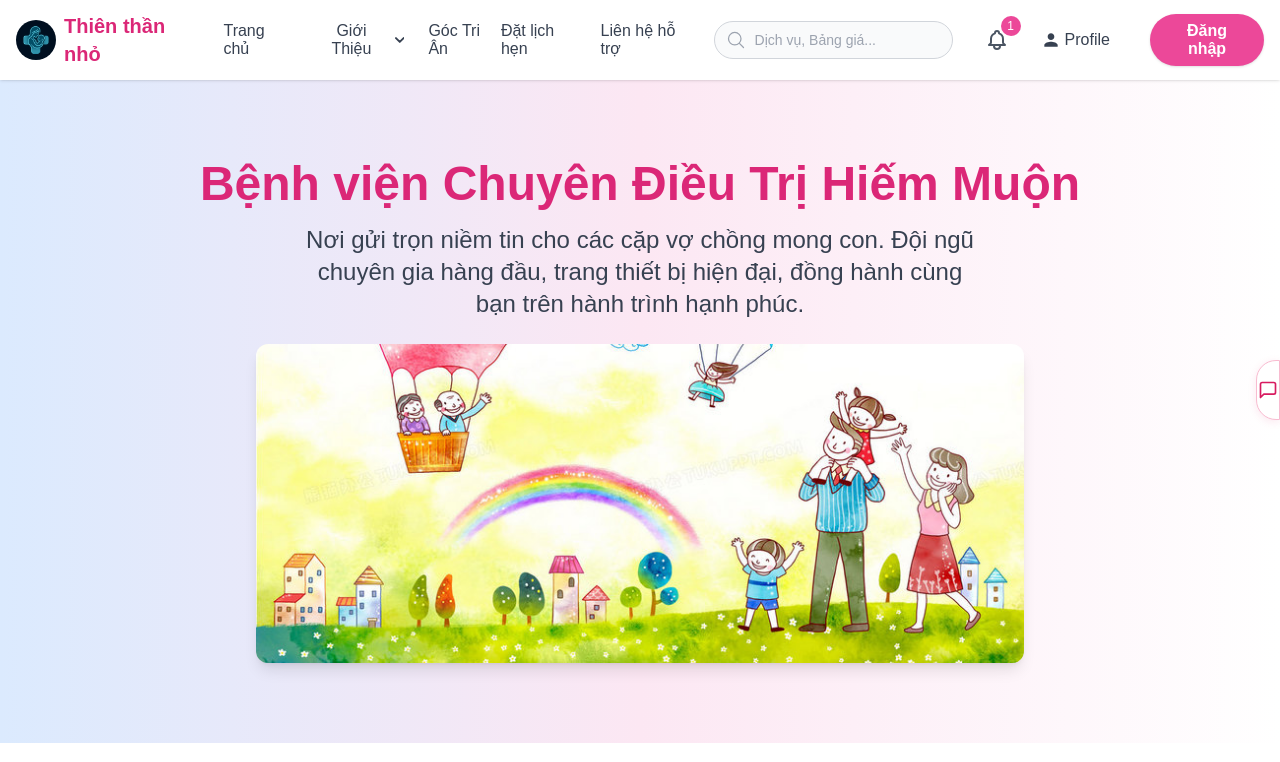
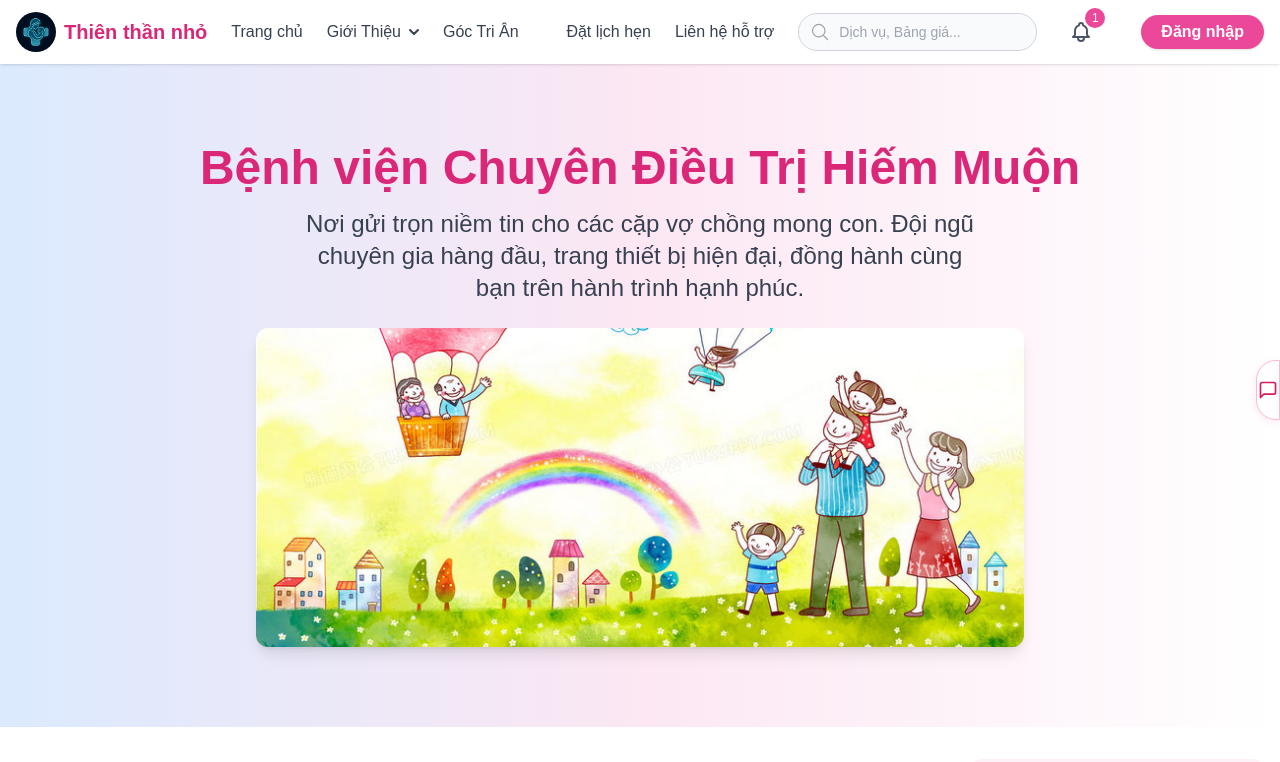
Before and after one commit to MinMinstd/frontend-infertility-system, a React (Vite) app: page / in a window 1280 px wide. Shown: the top 762 px of the page. Built offline with nearby package versions, Linux system fonts and the light colour scheme.

Commit message:
update when login success change button Login to Profile

```diff
--- a/src/App.tsx
+++ b/src/App.tsx
@@ -1,4 +1,5 @@
 import { BrowserRouter, Routes, Route } from "react-router-dom";
+import { AuthProvider } from "./context/AuthContext";
 import Home from "./pages/customer/Home";
 import Services from "./pages/customer/Services";
 import Doctors from "./pages/customer/Doctor";
@@ -16,6 +17,7 @@ import LoginPage from "./pages/customer/Login";
 
 export default function App() {
   return (
+    <AuthProvider>
       <BrowserRouter>
         <div className="min-h-screen flex flex-col">
           <Header />
@@ -43,5 +45,6 @@ export default function App() {
           <Footer />
         </div>
       </BrowserRouter>
+    </AuthProvider>
   );
 }
--- a/src/components/Header.tsx
+++ b/src/components/Header.tsx
@@ -3,6 +3,7 @@ import Notification from "./Notification";
 import Search from "./Search";
 import { useState } from "react";
 import { Link } from "react-router-dom";
+import { useAuth } from "../context/AuthContext";
 
 const rightNavLinks = [
   { name: "Đặt lịch hẹn", href: "/appointment" },
@@ -11,6 +12,7 @@ const rightNavLinks = [
 
 export default function Header() {
   const [showDropdown, setShowDropdown] = useState(false);
+  const { isLoggedIn } = useAuth();
 
   return (
     <header className="bg-white shadow sticky top-0 z-50">
@@ -100,7 +102,7 @@ export default function Header() {
           </a>
         </nav>
 
-        {/* Right nav + Login + Profile */}
+        {/* Right nav + Login/Profile */}
         <nav className="flex gap-6 items-center">
           {rightNavLinks.map((link) => (
             <a
@@ -115,7 +117,8 @@ export default function Header() {
 
           <Search />
           <Notification />
-          {/* Nút Profile */}
+
+          {isLoggedIn ? (
             <Link
               to="/profile"
               className="flex items-center gap-1 text-gray-700 hover:text-pink-500 transition-colors"
@@ -126,11 +129,13 @@ export default function Header() {
                 viewBox="0 0 24 24"
                 xmlns="http://www.w3.org/2000/svg"
               >
-              <path d="M12 12c2.21 0 4-1.79 4-4s-1.79-4-4-4-4 1.79-4 4 1.79 4 4 4zm0 2c-2.67 0-8 1.34-8 4v2h16v-2c0-2.66-5.33-4-8-4z"/>
+                <path d="M12 12c2.21 0 4-1.79 4-4s-1.79-4-4-4-4 1.79-4 4 1.79 4 4 4zm0 2c-2.67 0-8 1.34-8 4v2h16v-2c0-2.66-5.33-4-8-4z" />
               </svg>
               Profile
             </Link>
+          ) : (
             <LoginButton />
+          )}
         </nav>
       </div>
     </header>
--- /dev/null
+++ b/src/context/AuthContext.tsx
@@ -0,0 +1,31 @@
+import { createContext, useContext, useState } from "react";
+import type { ReactNode } from "react";
+
+interface AuthContextType {
+  isLoggedIn: boolean;
+  login: () => void;
+  logout: () => void;
+}
+
+const AuthContext = createContext<AuthContextType | undefined>(undefined);
+
+export function AuthProvider({ children }: { children: ReactNode }) {
+  const [isLoggedIn, setIsLoggedIn] = useState(false);
+
+  const login = () => setIsLoggedIn(true);
+  const logout = () => setIsLoggedIn(false);
+
+  return (
+    <AuthContext.Provider value={{ isLoggedIn, login, logout }}>
+      {children}
+    </AuthContext.Provider>
+  );
+}
+
+export function useAuth() {
+  const context = useContext(AuthContext);
+  if (context === undefined) {
+    throw new Error("useAuth must be used within an AuthProvider");
+  }
+  return context;
+}
--- /dev/null
+++ b/src/context/auth-context.tsx
@@ -0,0 +1,25 @@
+import { createContext, useState } from "react";
+import type { ReactNode } from "react";
+
+interface AuthContextType {
+  isLoggedIn: boolean;
+  login: () => void;
+  logout: () => void;
+}
+
+export const AuthContext = createContext<AuthContextType | undefined>(
+  undefined
+);
+
+export function AuthProvider({ children }: { children: ReactNode }) {
+  const [isLoggedIn, setIsLoggedIn] = useState(false);
+
+  const login = () => setIsLoggedIn(true);
+  const logout = () => setIsLoggedIn(false);
+
+  return (
+    <AuthContext.Provider value={{ isLoggedIn, login, logout }}>
+      {children}
+    </AuthContext.Provider>
+  );
+}
--- /dev/null
+++ b/src/context/useAuth.ts
@@ -0,0 +1,10 @@
+import { useContext } from "react";
+import { AuthContext } from "./auth-context";
+
+export function useAuth() {
+  const context = useContext(AuthContext);
+  if (context === undefined) {
+    throw new Error("useAuth must be used within an AuthProvider");
+  }
+  return context;
+}
--- a/src/pages/customer/Login.tsx
+++ b/src/pages/customer/Login.tsx
@@ -1,5 +1,7 @@
 import { useForm } from "react-hook-form";
-import { useState } from "react";
+import { useNavigate } from "react-router-dom";
+import { message } from "antd";
+import { useAuth } from "../../context/AuthContext";
 
 interface LoginFormInputs {
   userOrEmail: string;
@@ -13,13 +15,29 @@ const LoginPage = () => {
     formState: { errors },
   } = useForm<LoginFormInputs>();
 
-  const [isLoggedIn, setIsLoggedIn] = useState(false);
+  const navigate = useNavigate();
+  const { login } = useAuth();
 
-  const onSubmit = (data: LoginFormInputs) => {
-    // Xử lý đăng nhập ở đây
-    // alert(JSON.stringify(data));
-    setIsLoggedIn(true);
-    console.log(data);
+  const onSubmit = async (data: LoginFormInputs) => {
+    try {
+      // TODO: Thêm logic gọi API đăng nhập ở đây
+      console.log("Login data:", data); // Log dữ liệu đăng nhập
+
+      // Đánh dấu đã đăng nhập
+      login();
+
+      // Hiển thị thông báo thành công
+      message.success("Đăng nhập thành công!");
+
+      // Đợi 1 giây để người dùng thấy thông báo
+      setTimeout(() => {
+        // Điều hướng về trang chủ
+        navigate("/");
+      }, 1000);
+    } catch (err) {
+      console.error("Login error:", err);
+      message.error("Đăng nhập thất bại. Vui lòng thử lại!");
+    }
   };
 
   // Hàm kiểm tra user/email
@@ -34,14 +52,7 @@ const LoginPage = () => {
   };
 
   return (
-    <div className="flex items-center justify-center min-h-screen ">
-      {isLoggedIn ? (
-        <div className="bg-white p-8 rounded-xl shadow-2xl w-full max-w-md text-center">
-          <h2 className="text-2xl font-bold text-green-600 mb-2">
-            Đăng nhập thành công
-          </h2>
-        </div>
-      ) : (
+    <div className="flex items-center justify-center min-h-screen">
       <form
         onSubmit={handleSubmit(onSubmit)}
         className="bg-white p-8 rounded-xl shadow-2xl w-full max-w-md transition-transform duration-200 hover:scale-[1.01]"
@@ -86,7 +97,6 @@ const LoginPage = () => {
           Đăng nhập
         </button>
       </form>
-      )}
     </div>
   );
 };
```
Lines whose indentation alone changed are shown as unchanged.
